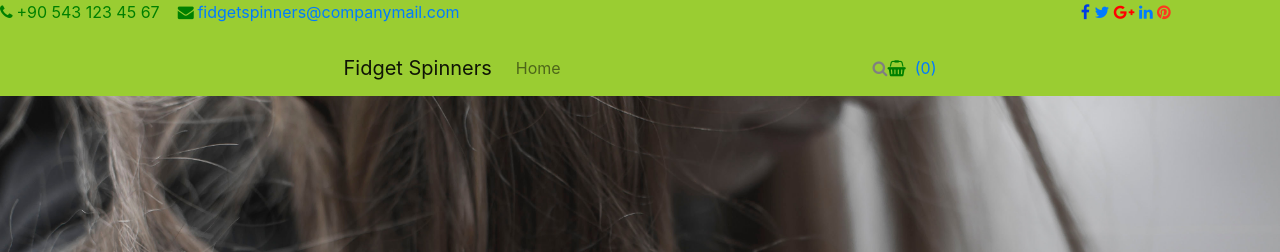
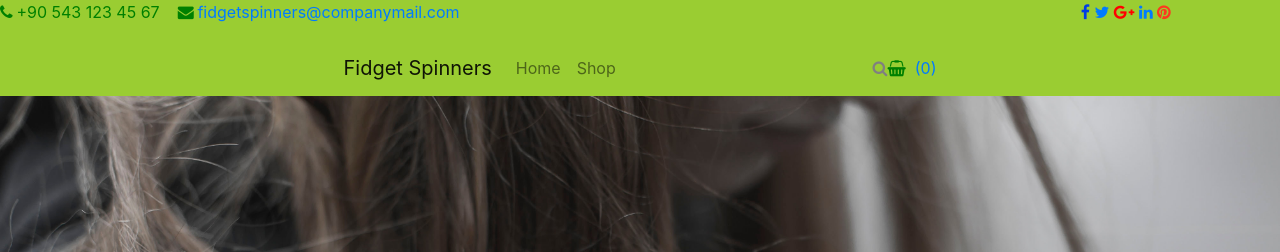
Before and after one commit to jonathankamau/Fidget-Spinners, a Jekyll site: the page built from index.md, in a window 1280 px wide. Shown: the top 252 px of the page. Built offline with Jekyll 4.4.1, drawn with Linux system fonts in a browser that asks for light colours; nearby versions of some CDN libraries; some web fonts are replaced.

Commit message:
[Fix] navigation to shopping page from blogpost page

```diff
--- a/_includes/header.html
+++ b/_includes/header.html
@@ -44,6 +44,9 @@
                     <li class="nav-item">
                         <a class="nav-link" href="../">Home</a>
                     </li>
+                    <li class="nav-item">
+                        <a class="nav-link" href="../shop/">Shop</a>
+                    </li>
                 </ul>
                 <ul class="navbar-nav ml-auto">
                     <li class="nav-item">
```
